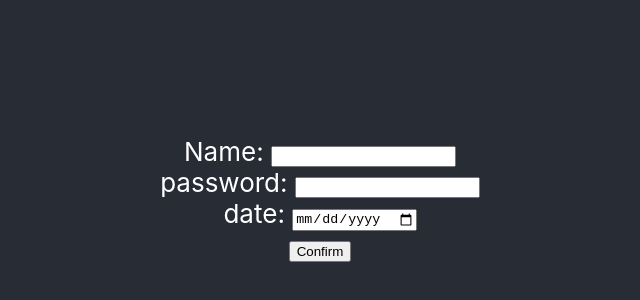
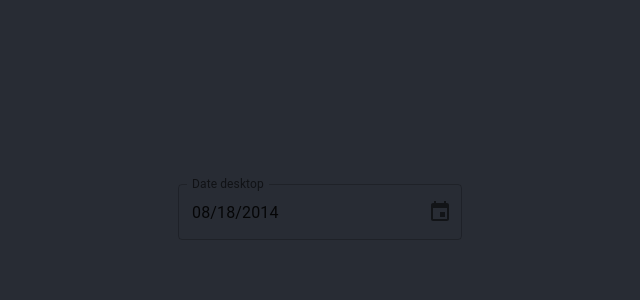
Before and after one commit to Finarfin32/tasks, a React (Create React App) app: page / in a window 1280 px wide. Shown: the part 188-488 px from the top of the page, without its empty margins (320-960 px from the left). Built offline with nearby package versions, Linux system fonts and the light colour scheme.

Commit message:
MUIDatePicker task
MUIDatePicker task

```diff
--- a/package.json
+++ b/package.json
@@ -3,6 +3,10 @@
   "version": "0.1.0",
   "private": true,
   "dependencies": {
+    "@date-io/date-fns": "^2.14.0",
+    "@emotion/react": "^11.9.3",
+    "@emotion/styled": "^11.9.3",
+    "@mui/material": "^5.8.5",
     "@testing-library/jest-dom": "^5.16.4",
     "@testing-library/react": "^13.3.0",
     "@testing-library/user-event": "^13.5.0",
--- a/src/App.js
+++ b/src/App.js
@@ -8,8 +8,10 @@ import { React } from "react";
 import "./App.css";
 // HOOK FORM
 // import TestForm from "./components/ReactHookForm";
+//FORM WITHOUT HOOK
+// import Form from "./components/FormWithoutHook";
 
-import Form from "./components/FormWithoutHook";
+import MuiDatePicker from "./components/MuiDatePicker";
 
 function App() {
   //BUTTON
@@ -20,7 +22,7 @@ function App() {
   return (
     <div className="App">
       <header className="App-header">
-        <Form />
+        {/* <Form /> */}
 
         {/* BUTTON */}
         {/* <div className="Test1">
@@ -35,6 +37,7 @@ function App() {
         {/* <div className="Test2">
           <TestForm />
         </div> */}
+        <MuiDatePicker />
       </header>
     </div>
   );
--- /dev/null
+++ b/src/components/MuiDatePicker.js
@@ -0,0 +1,30 @@
+import * as React from "react";
+import Stack from "@mui/material/Stack";
+import TextField from "@mui/material/TextField";
+import { AdapterDateFns } from "@mui/x-date-pickers/AdapterDateFns";
+import { LocalizationProvider } from "@mui/x-date-pickers/LocalizationProvider";
+import { DesktopDatePicker } from "@mui/x-date-pickers/DesktopDatePicker";
+
+function MuiDatePicker() {
+  const [value, setValue] = React.useState(new Date("2014-08-18T21:11:54"));
+
+  const handleChange = (newValue) => {
+    setValue(newValue);
+  };
+
+  return (
+    <LocalizationProvider dateAdapter={AdapterDateFns}>
+      <Stack spacing={3}>
+        <DesktopDatePicker
+          label="Date desktop"
+          inputFormat="MM/dd/yyyy"
+          value={value}
+          onChange={handleChange}
+          renderInput={(params) => <TextField {...params} />}
+        />
+      </Stack>
+    </LocalizationProvider>
+  );
+}
+
+export default MuiDatePicker;
```
Also changed, not shown: 1 other file (tests, documents, lock files or other folders).
